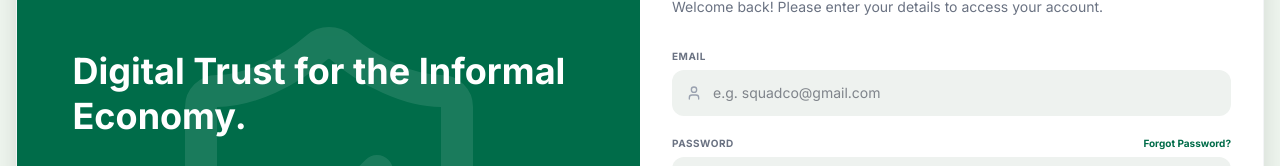
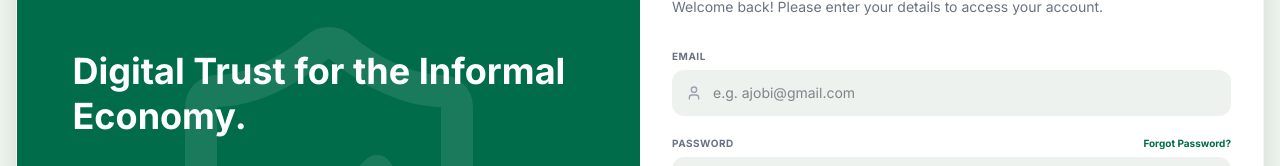
Before and after one commit to Slmpire/AJoBi-finance-v2, a Next.js app in the folder frontend/: page /login in a window 1280 px wide. Shown: the part 219-385 px from the top of the page. Built offline with nearby package versions, Linux system fonts and the light colour scheme; no server answers.

Commit message:
feat: update project name from 'squadco' to 'AjoBi' in package files and adjust email placeholder in login page

```diff
--- a/frontend/package.json
+++ b/frontend/package.json
@@ -1,5 +1,5 @@
 {
-  "name": "squadco",
+  "name": "AjoBi",
   "version": "0.1.0",
   "private": true,
   "scripts": {
--- a/frontend/src/app/login/page.tsx
+++ b/frontend/src/app/login/page.tsx
@@ -73,7 +73,7 @@ export default function LoginPage() {
                   type="text"
                   {...register("email")}
                   className={`block w-full pl-10 pr-4 py-3 bg-[#EEF2EF] border ${errors.email ? 'border-red-300 focus:border-red-500' : 'border-transparent focus:border-ajobi-green'} rounded-xl text-sm focus:bg-white focus:ring-1 focus:ring-opacity-50 transition-colors`}
-                  placeholder="e.g. squadco@gmail.com"
+                  placeholder="e.g. ajobi@gmail.com"
                 />
               </div>
               {errors.email && (
```
Also changed, not shown: 1 other file (tests, documents, lock files or other folders).
